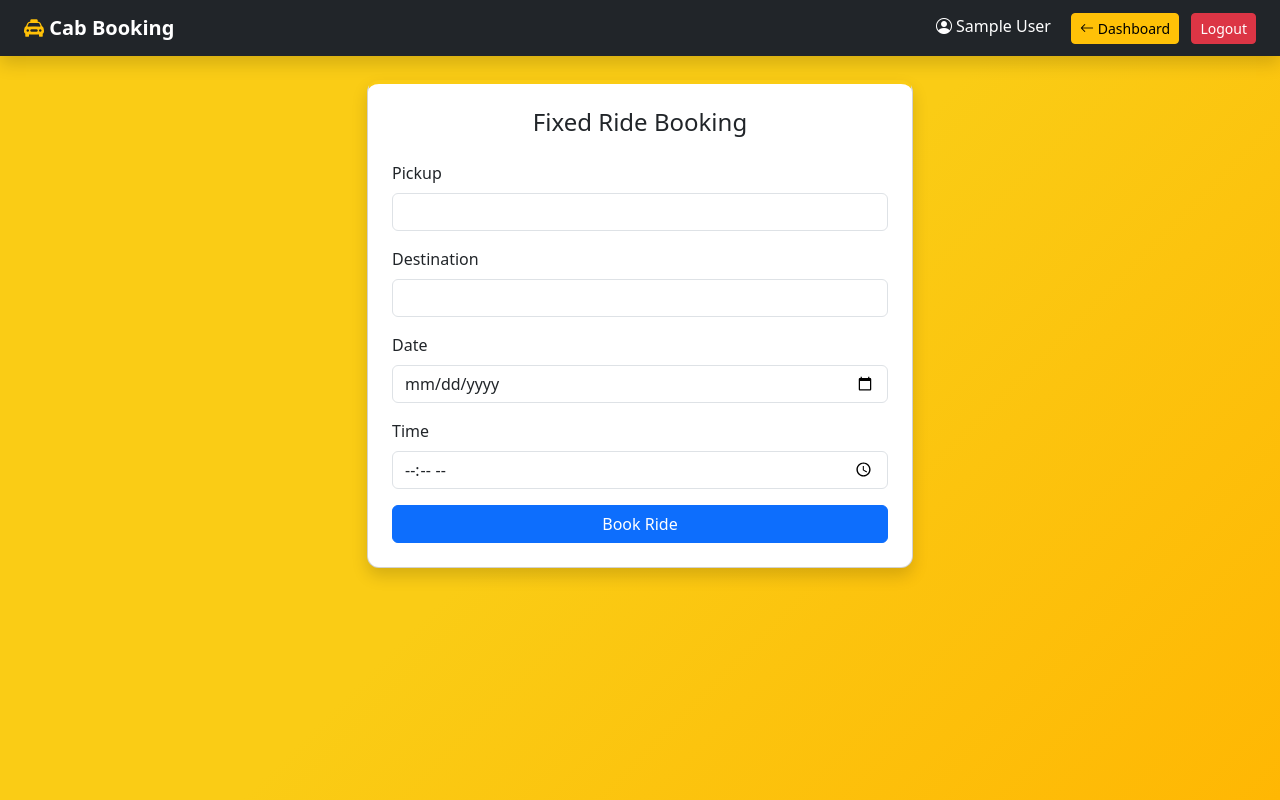
After one commit to wtwinds/cab-booking, a Flask app: page /fixed-ride in a window 1280 px wide. The commit adds this page. Run offline with Flask 3, Linux system fonts and the light colour scheme; the visitor is signed in with stand-in values (Sample User, id 1).

Commit message:
first new commit

```diff
--- a/app.py
+++ b/app.py
@@ -1,6 +1,9 @@
 from flask import Flask, render_template, request, redirect, flash, session
 from pymongo import MongoClient
 import bcrypt
+# import random
+# from sendgrid import SendGridAPIClient
+from sendgrid.helpers.mail import Mail
 from config import MONGO_URI, SECRET_KEY
 
 app = Flask(__name__)
@@ -9,16 +12,121 @@ app.secret_key = SECRET_KEY
 client = MongoClient(MONGO_URI)
 db = client['cab_booking']
 users = db['users']
+rides=db['rides']
 
+
+# ---------- SELECT CAR PAGE ----------
+@app.route('/select-car', methods=['POST'])
+def select_car():
+    if 'user' not in session:
+        return redirect('/')
+
+    if request.method!='POST':
+        return redirect('/fixed-ride')
+
+    # Form data save temporarily (session)
+    session['ride'] = {
+        "pickup": request.form['pickup'],
+        "destination": request.form['destination'],
+        "date": request.form['date'],
+        "time": request.form['time']
+    }
+
+    return render_template("select_car.html")
+
+#--------Book/car------
+@app.route('/book/<car_type>', methods=['POST'])
+def book_ride(car_type):
+    if 'user' not in session:
+        return redirect('/')
+
+    ride = session.get('ride')
+
+    fare = {
+        "sedan": 400,
+        "suv": 600,
+        "electric": 500,
+        "mini": 375
+    }
+
+    driver = {
+        "name": "Rahul Sharma",
+        "phone": "9876536780",
+        "vehicle": "MH12AB123"
+    }
+
+    ride_data = {
+        "user": session['user'],
+        "pickup": ride['pickup'],
+        "destination": ride['destination'],
+        "date": ride['date'],
+        "time": ride['time'],
+        "car": car_type,
+        "price": fare.get(car_type),
+        "driver": driver,
+        "status": "ongoing"
+    }
+
+    # ✅ SAVE IN DB
+    rides.insert_one(ride_data)
+
+    # ✅ REDIRECT (NO DUPLICATE)
+    return redirect(f'/live/{car_type}')
+
+#----------Live---------
+@app.route('/live/<car_type>')
+def live_page(car_type):
+    if 'user' not in session:
+        return redirect('/')
+
+    ride = session.get('ride')
+
+    driver = {
+        "name": "Rahul Sharma",
+        "phone": "9876536780",
+        "vehicle": "MH12AB123"
+    }
+
+    fare = {
+        "sedan": 400,
+        "suv": 600,
+        "electric": 500,
+        "mini": 375
+    }
+
+    return render_template("live_ride.html",
+        ride=ride,
+        driver=driver,
+        car=car_type,
+        price=fare.get(car_type)
+    )
+
+#-------------Cancel/Completed---------
+@app.route('/cancel')
+def cancel_ride():
+    rides.update_one(
+        {"user": session['user'], "status": "ongoing"},
+        {"$set": {"status": "cancelled"}}
+    )
+    return redirect('/dashboard')
+
+
+@app.route('/complete')
+def complete_ride():
+    rides.update_one(
+        {"user": session['user'], "status": "ongoing"},
+        {"$set": {"status": "completed"}}
+    )
+    return redirect('/dashboard')
 
 # ---------- LOGIN ----------
 @app.route('/', methods=['GET', 'POST'])
 def login():
     if request.method == 'POST':
-        emp_id = request.form['emp_id']
+        email = request.form['email']
         password = request.form['password']
 
-        user = users.find_one({"emp_id": emp_id})
+        user = users.find_one({"email": email})
 
         if user and bcrypt.checkpw(password.encode(), user['password']):
             session['user'] = user['name']
@@ -34,7 +142,7 @@ def login():
 def register():
     if request.method == 'POST':
         name = request.form['name']
-        emp_id = request.form['emp_id']
+        email = request.form['email']
         phone = request.form['phone']
         password = request.form['password']
         confirm_password = request.form['confirm_password']
@@ -45,7 +153,7 @@ def register():
             return redirect('/register')
 
         # Check if user exists
-        if users.find_one({"emp_id": emp_id}):
+        if users.find_one({"email": email}):
             flash("User already exists!!")
             return redirect('/register')
 
@@ -54,7 +162,7 @@ def register():
 
         users.insert_one({
             "name": name,
-            "emp_id": emp_id,
+            "email": email,
             "phone": phone,
             "password": hashed_pw
         })
@@ -65,7 +173,6 @@ def register():
 
     return render_template("register.html")
 
-
 # ---------- DASHBOARD ----------
 @app.route('/dashboard')
 def dashboard():
@@ -73,6 +180,20 @@ def dashboard():
         return redirect('/')
     return render_template("dashboard.html", user=session['user'])
 
+# ---------- FIXED RIDE PAGE ----------
+@app.route('/fixed-ride')
+def fixed_ride():
+    if 'user' not in session:
+        return redirect('/')
+    return render_template("fixed_ride.html")
+
+
+# ---------- SPOT RIDE PAGE ----------
+@app.route('/spot-ride')
+def spot_ride():
+    if 'user' not in session:
+        return redirect('/')
+    return render_template("spot_ride.html")
 
 # ---------- LOGOUT ----------
 @app.route('/logout')
--- a/requirements.txt
+++ b/requirements.txt
@@ -4,3 +4,4 @@ dnspython==2.4.2
 bcrypt==4.1.2
 requests==2.31.0
 gunicorn==21.2.0
+sendgrid==6.11.0
--- a/static/css/style.css
+++ b/static/css/style.css
@@ -3,12 +3,26 @@ body {
     min-height: 100vh;
 }
 
-/* .card {
+/* Map box */
+.map-box {
+    height: 420px;
     border-radius: 12px;
-    border-top: 4px solid #facc15;
-} */
+    overflow: hidden;
+    box-shadow: 0 4px 12px rgba(0, 0, 0, 0.2);
+}
+
+/* Cards */
 .card {
     border-radius: 12px;
     border-top: 4px solid #facc15;
     background-color: #ffffff;
 }
+
+/* Ride cards */
+.ride-card {
+    transition: 0.3s;
+}
+
+.ride-card:hover {
+    transform: translateY(-3px);
+}
--- a/templates/base.html
+++ b/templates/base.html
@@ -3,6 +3,8 @@
 
 <head>
     <title>Cab Booking</title>
+
+    <meta name="viewport" content="width=device-width, initial-scale=1.0">
 
     <!-- Bootstrap -->
     <link href="https://cdn.jsdelivr.net/npm/bootstrap@5.3.0/dist/css/bootstrap.min.css" rel="stylesheet">
@@ -12,17 +14,20 @@
 
     <!-- Custom CSS -->
     <link rel="stylesheet" href="/static/css/style.css">
+
+    <!-- Leaflet -->
+    <link rel="stylesheet" href="https://unpkg.com/leaflet/dist/leaflet.css" />
 </head>
 
-<body class="text-light">
+<body>
 
     {% include 'navbar.html' %}
 
-    <div class="container mt-5">
+    <div class="container mt-4">
 
         {% with messages = get_flashed_messages() %}
         {% for msg in messages %}
-        <div class="alert alert-info text-center alert-dismissible fade show" role="alert">
+        <div class="alert alert-info text-center alert-dismissible fade show">
             {{ msg }}
         </div>
         {% endfor %}
@@ -31,17 +36,11 @@
         {% block content %}{% endblock %}
 
     </div>
-    <!-- Bootstrap JS (important) -->
+
+    <!-- JS -->
     <script src="https://cdn.jsdelivr.net/npm/bootstrap@5.3.0/dist/js/bootstrap.bundle.min.js"></script>
-    <script>
-        setTimeout(() => {
-            let alerts = document.querySelectorAll('.alert');
-            alerts.forEach(alert => {
-                alert.classList.remove('show');
-                setTimeout(() => alert.remove(), 500);
-            });
-        }, 4000);
-    </script>
+    <script src="https://unpkg.com/leaflet/dist/leaflet.js"></script>
+
 </body>
 
 </html>
--- /dev/null
+++ b/templates/fixed_ride.html
@@ -0,0 +1,47 @@
+{% extends 'base.html' %}
+
+{% block content %}
+
+<div class="row justify-content-center">
+    <div class="col-md-6">
+
+        <div class="card shadow p-4">
+
+            <h4 class="text-center text-dark mb-4">
+                Fixed Ride Booking
+            </h4>
+
+            <form method="POST" action="/select-car">
+
+                <div class="mb-3">
+                    <label class="form-label text-dark">Pickup</label>
+                    <input type="text" name="pickup" class="form-control" required>
+                </div>
+
+                <div class="mb-3">
+                    <label class="form-label text-dark">Destination</label>
+                    <input type="text" name="destination" class="form-control" required>
+                </div>
+
+                <div class="mb-3">
+                    <label class="form-label text-dark">Date</label>
+                    <input type="date" name="date" class="form-control" required>
+                </div>
+
+                <div class="mb-3">
+                    <label class="form-label text-dark">Time</label>
+                    <input type="time" name="time" class="form-control" required>
+                </div>
+
+                <button type="submit" class="btn btn-primary w-100">
+                    Book Ride
+                </button>
+
+            </form>
+
+        </div>
+
+    </div>
+</div>
+
+{% endblock %}
--- a/templates/navbar.html
+++ b/templates/navbar.html
@@ -1,13 +1,25 @@
 <nav class="navbar navbar-dark bg-dark px-4 shadow">
-    <a class="navbar-brand fw-bold" href="/">
+    <a class="navbar-brand fw-bold" href="/dashboard">
         <i class="bi bi-taxi-front-fill text-warning"></i> Cab Booking
     </a>
 
     <div>
-        {% if session.user %}
+
         <span class="text-white me-3">
             <i class="bi bi-person-circle"></i> {{ session.user }}
         </span>
+
+        {% if request.path in ['/fixed-ride', '/spot-ride'] %}
+        <!-- Back to Dashboard button -->
+        <a href="/dashboard" class="btn btn-warning btn-sm me-2">
+            <i class="bi bi-arrow-left"></i> Dashboard
+        </a>
+        {% endif %}
+
+        {% if session.user %}
+        <!-- <span class="text-white me-3">
+            <i class="bi bi-person-circle"></i> {{ session.user }}
+        </span> -->
         <a href="/logout" class="btn btn-danger btn-sm">
             Logout
         </a>
@@ -19,5 +31,6 @@
             Register
         </a>
         {% endif %}
+
     </div>
 </nav>
--- a/templates/register.html
+++ b/templates/register.html
@@ -20,8 +20,8 @@
                     </div>
 
                     <div class="mb-3">
-                        <label class="form-label text-dark">Employee ID</label>
-                        <input type="text" name="emp_id" class="form-control" required>
+                        <label class="form-label text-dark">Email</label>
+                        <input type="email" name="email" class="form-control" required>
                     </div>
 
                     <div class="mb-3">
```
Also changed, not shown: templates/dashboard.html (+16 -2 lines), templates/live_ride.html (added, +97 -0 lines), templates/login.html (+6 -2 lines), templates/select_car.html (added, +56 -0 lines), templates/spot_ride.html (added, +10 -0 lines), templates/verify_otp.html (deleted, +0 -21 lines), config.py (line endings or trailing spaces).
